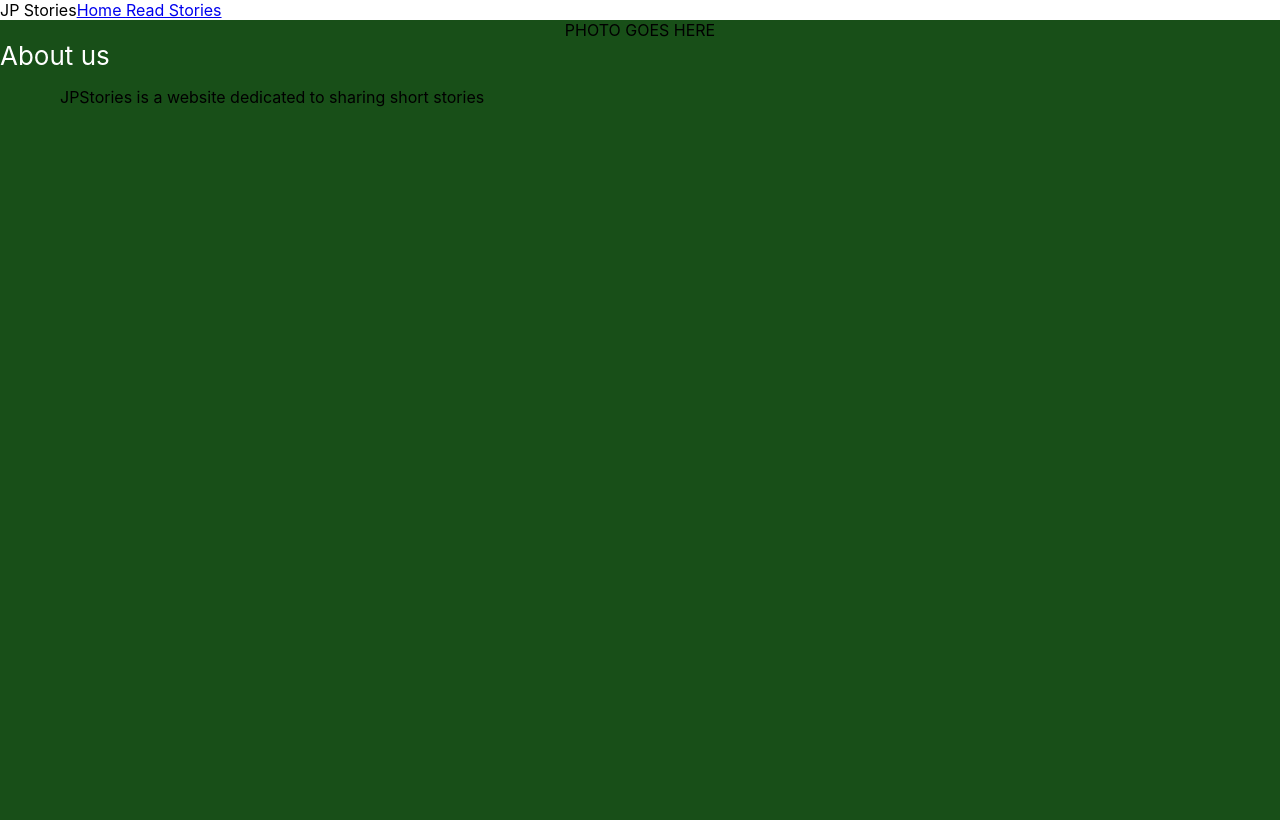
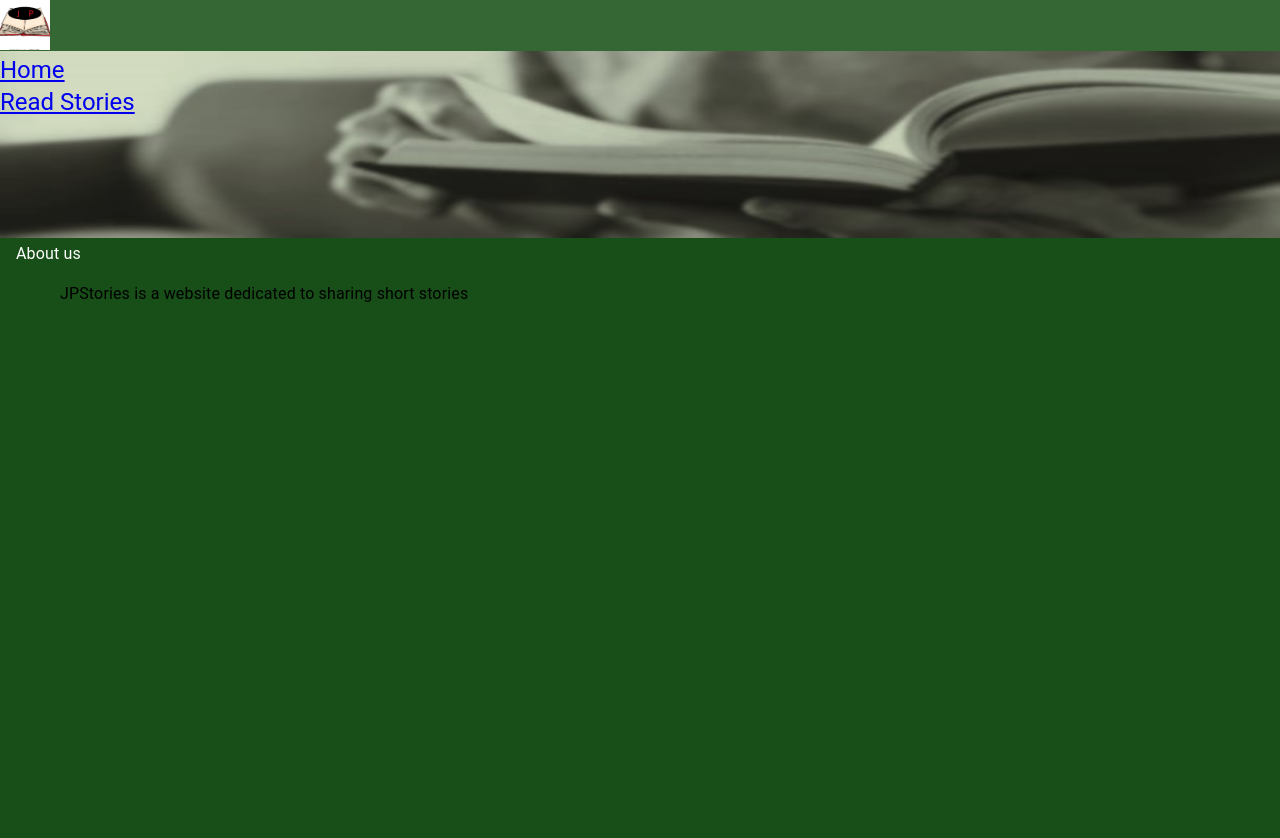
Before and after one commit to tp218/StoryWebsite, a React (Create React App) app: page / in a window 1280 px wide. Built offline with nearby package versions, Linux system fonts and the light colour scheme.

Commit message:
Added mui styling

```diff
--- a/src/App.css
+++ b/src/App.css
@@ -3,6 +3,19 @@
   background-color: #184f18;
   height: 100vh;
   width: 100vw;
+  padding-top: 3%;
+}
+
+.navbar {
+  position: fixed;
+  height:  51px;
+  background-color: #356735;
+  width: 100%;
+}
+
+.navbar-text{
+  align-items:end;
+
 }
 
 .App-logo {
@@ -55,6 +68,16 @@
 
 }
 
+.photo {
+  height: 50px;
+  width: 50px;
+}
+
+.stock-photo{
+  width: 100%;
+  height: 200px;
+}
+
 @keyframes App-logo-spin {
   from {
     transform: rotate(0deg);
--- a/src/App.js
+++ b/src/App.js
@@ -5,7 +5,9 @@ import RenderHomePage from './HomePage.js';
 import RenderReadPage from './ReadPage.js';
 import Navbar from './Navbar.js';
 import Story from './DisplayStory.js';
-import { BrowserRouter as Router, Route, Switch } from 'react-router-dom';
+import { BrowserRouter as Router, Route, Switch } from 'react-router-dom'
+import { Box } from "@mui/material";
+
 
 
 function App() {
@@ -13,7 +15,9 @@ function App() {
   return(
     <Router>
       <div>
-        <Navbar />
+        <Box sx={{position: "fixed"}}>
+          <Navbar />
+        </Box>
         <div>
           <Switch>
             <Route exact path="/">
--- a/src/HomePage.js
+++ b/src/HomePage.js
@@ -1,19 +1,25 @@
 import React, { useState } from "react";
 import logo from './logo.svg';
 import './App.css';
+import { Typography } from "@mui/material";
+import stock_image from './assets/guy reads.jpg'
 
 
 function RenderHomePage(){
     return (
       <div className="App">
         <div>
-          PHOTO GOES HERE
+          <img src={stock_image} className="stock-photo"/>
         </div>
         <header className="App-header">
-          About us
+          <Typography sx={{paddingLeft: 2}}>
+            About us
+          </Typography>
         </header>
         <p className="paragraph-body">
-          JPStories is a website dedicated to sharing short stories
+          <Typography>
+            JPStories is a website dedicated to sharing short stories
+          </Typography>
         </p>
       </div>
     );
--- a/src/Navbar.js
+++ b/src/Navbar.js
@@ -1,15 +1,21 @@
 import React, { useState } from "react";
-import logo from './logo.svg';
+import logo from './assets/jpstories.png'
 import './App.css';
+import { Box, Typography } from "@mui/material";
 
 
 const Navbar = () => {
+
     return (
         <nav>
-            <div>
-                JP Stories
-                <a href='/'>Home </a>
-                <a href="/stories">Read Stories </a>
+            <div className="navbar">
+                    <img src={logo} className="photo"/>
+                    <a href='/' className="navbar-text">
+                        <Typography variant="h5">Home</Typography>
+                    </a>
+                    <a href="/stories" className="navbar-text">
+                        <Typography variant="h5">Read Stories</Typography>
+                     </a>
             </div>
         </nav>
     );
--- a/src/ReadPage.js
+++ b/src/ReadPage.js
@@ -1,6 +1,7 @@
 import React, { useState } from "react";
 import logo from './logo.svg';
 import './App.css';
+import { Button } from "@mui/material";
 
 const newstories = {
   "Steven The Bird": "Steven.pdf"
@@ -100,15 +101,15 @@ function RenderReadPage(){
 
   return (
     <div className="App">
-      <button onClick={toggleNew}>
+      <Button onClick={toggleNew} sx={{bgcolor: "gray", textEmphasisColor: "green"}}>
           New Stories
-      </button>
+      </Button>
       <div>
         {lookingAtNew? <RenderNewStories />: ""}
       </div>
-      <button onClick={toggleRest}>
+      <Button onClick={toggleRest} sx={{bgcolor: "gray", textEmphasisColor: "green"}}>
           Other Stories
-      </button>
+      </Button>
       <div>
         {lookingAtRest? <RenderOtherStories />: ""}
       </div>
```
Also changed, not shown: src/assets/guy reads.jpg (added), src/assets/jpstories.png (added).
